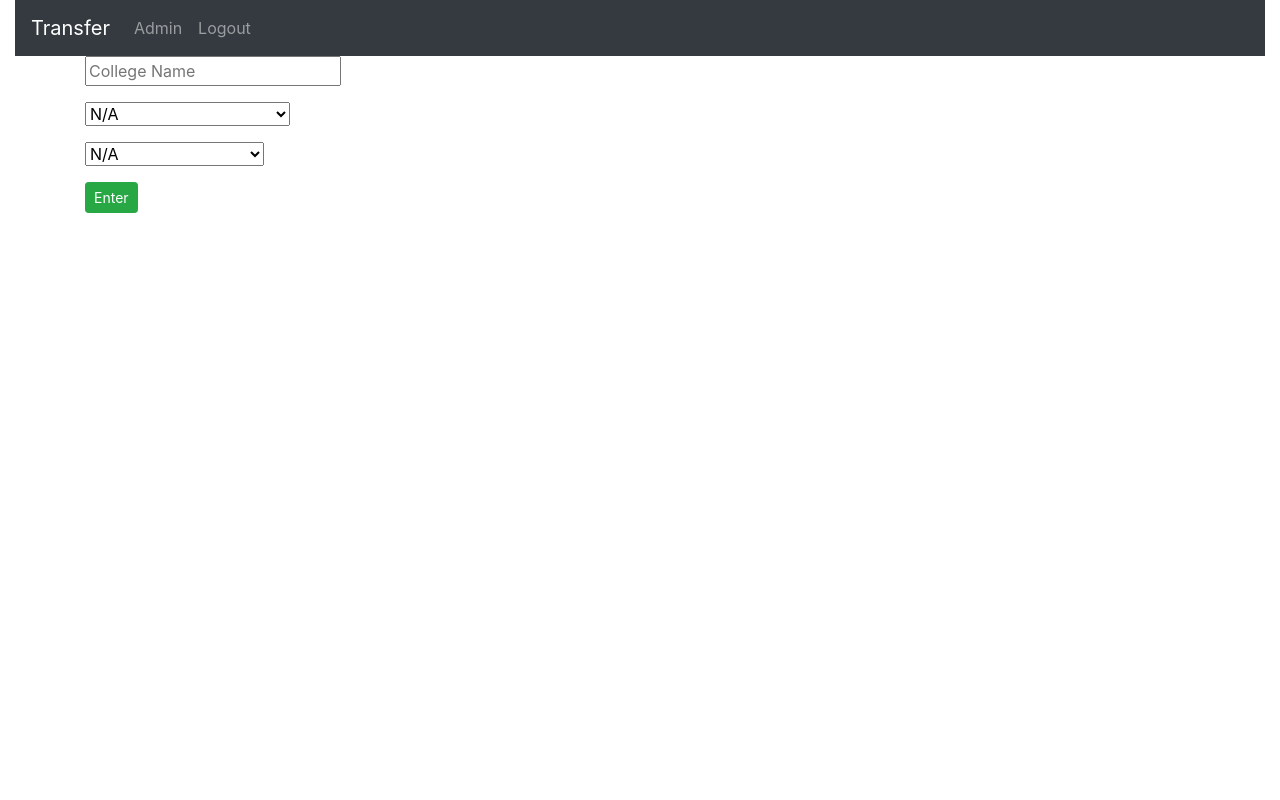
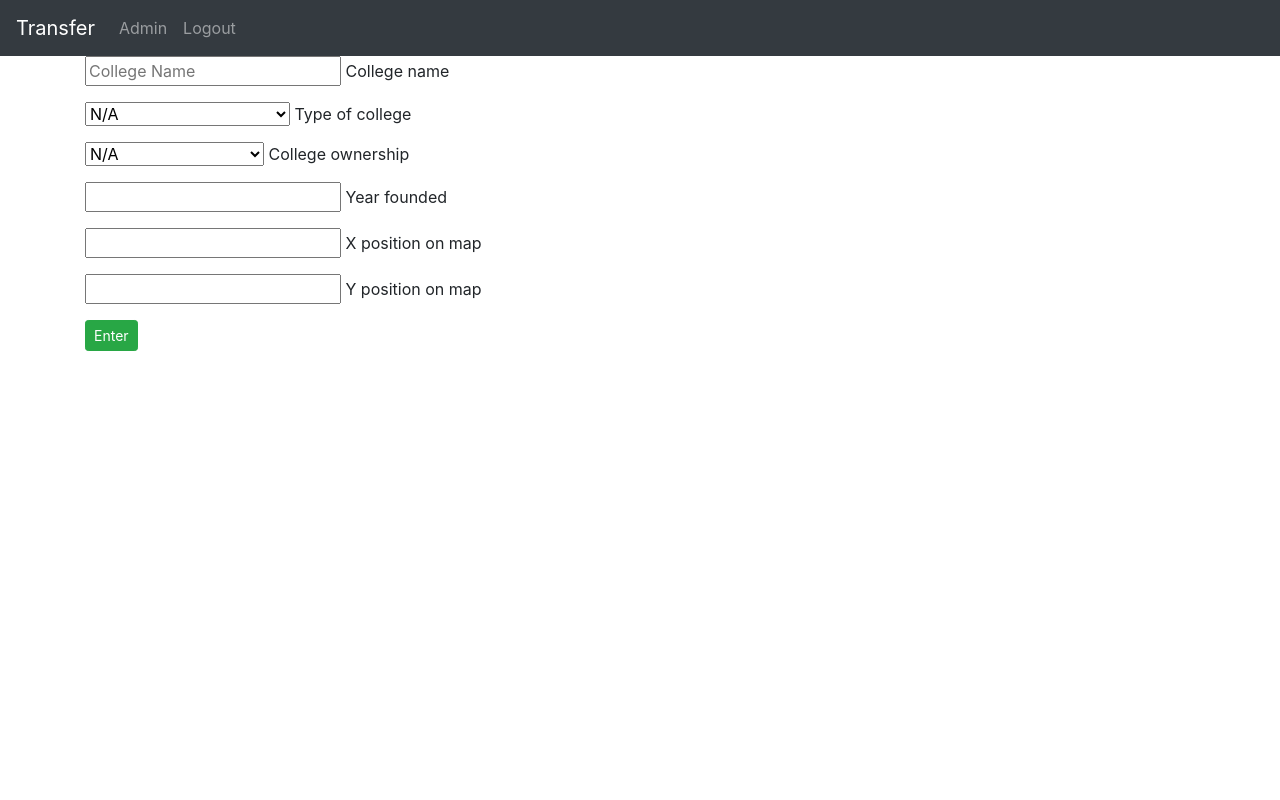
Before and after one commit to AndrewJager/MI-College-Transfer-Data, a Flask app: page /new_college in a window 1280 px wide. Run offline with Flask 2, Linux system fonts and the light colour scheme; a user stored in the database is signed in; tables that the repository leaves empty hold one stand-in row (values such as "Sample post"); some libraries are stand-ins or nearby versions.

Commit message:
add temp map

```diff
--- a/project/college/form.py
+++ b/project/college/form.py
@@ -1,5 +1,5 @@
 from flask_wtf import Form
-from wtforms import TextField, SelectField
+from wtforms import TextField, SelectField, IntegerField
 from wtforms.validators import DataRequired
 
 from constants import collegeTypes, collegeOwnerships
@@ -10,3 +10,6 @@ class CollegeForm(Form):
         choices=[(colType, colType) for colType in collegeTypes])
     collegeOwnership = SelectField('collegeOwner',
         choices=[(colOwner, colOwner) for colOwner in collegeOwnerships])
+    founded = IntegerField('founded')
+    xPosition = IntegerField('xPosition')
+    yPosition = IntegerField('yPosition')
--- a/project/college/templates/edit_college.html
+++ b/project/college/templates/edit_college.html
@@ -2,6 +2,7 @@
 
 {% block content %}
 
+<div class="container">
 <div class="row">
   <div class="col">
     <form class="form-newCollege" role="form" method="post" action="">
@@ -15,6 +16,7 @@
             {% endfor %}
           {% endif %}
         </span>
+        <span>College name</span>
       </p>
       <p>
       {{ form.collegeType() }}
@@ -25,6 +27,7 @@
             {% endfor %}
           {% endif %}
         </span>
+        <span>Type of college</span>
       </p>
       <p>
       {{ form.collegeOwnership() }}
@@ -35,10 +38,45 @@
             {% endfor %}
           {% endif %}
         </span>
+        <span>College ownership</span>
+      </p>
+      <p>
+      {{ form.founded() }}
+        <span class="error">
+          {% if form.founded.errors %}
+            {% for error in form.founded.errors %}
+              {{ error }}
+            {% endfor %}
+          {% endif %}
+        </span>
+        <span>Year founded</span>
+      </p>
+      <p>
+      {{ form.xPosition() }}
+        <span class="error">
+          {% if form.xPosition.errors %}
+            {% for error in form.xPosition.errors %}
+              {{ error }}
+            {% endfor %}
+          {% endif %}
+        </span>
+        <span>X position on map</span>
+      </p>
+      <p>
+      {{ form.yPosition() }}
+        <span class="error">
+          {% if form.yPosition.errors %}
+            {% for error in form.yPosition.errors %}
+              {{ error }}
+            {% endfor %}
+          {% endif %}
+        </span>
+        <span>Y position on map</span>
       </p>
       <button class="btn btn-sm btn-success" type="submit">Enter</button>
     </form>
   </div>
 </div>
+</div>
 
 {% endblock %}
--- a/project/college/views.py
+++ b/project/college/views.py
@@ -21,6 +21,9 @@ def newCollege():
             college.name = form.collegeName.data
             college.college_type = form.collegeType.data
             college.college_ownership = form.collegeOwnership.data
+            college.founded = form.founded.data
+            college.xPosition = form.xPosition.data
+            college.yPosition = form.yPosition.data
 
             db.session.add(college)
             db.session.commit()
@@ -38,12 +41,19 @@ def editCollege(id):
         form.collegeName.data = college.name
         form.collegeType.data = college.college_type
         form.collegeOwnership.data = college.college_ownership
+        form.founded.data = college.founded
+        form.xPosition.data = college.xPosition
+        form.yPosition.data = college.yPosition
 
     if request.method == 'POST':
         college.name = form.collegeName.data
         college.college_type = form.collegeType.data
         college.college_ownership = form.collegeOwnership.data
+        college.founded = form.founded.data
+        college.xPosition = form.xPosition.data
+        college.yPosition = form.yPosition.data
 
         db.session.commit()
+        return redirect(url_for('home.home'))
 
     return render_template('edit_college.html', user=user, form=form)
--- a/project/static/styles.css
+++ b/project/static/styles.css
@@ -1,3 +1,34 @@
 .collegeListing {
     display: inline;
 }
+
+.map {
+    width: 100%;
+    height: 100%;
+    min-height: 100%;
+    background: url(/static/images/USMap.svg);
+    background-size: 6000px;
+    background-position: 70% 20%;
+}
+
+.mapCircle {
+    overflow: visible;
+    position: absolute;
+}
+
+html, body {
+    height: 100%;
+}
+
+.fill {
+    min-height: 100%;
+}
+
+rect {
+    width: 100%;
+    height: 100%;
+    fill: #69c;
+    stroke: #069;
+    stroke-width: 5px;
+    opacity: 0.5
+  }
--- a/project/templates/base.html
+++ b/project/templates/base.html
@@ -11,7 +11,6 @@
         {% block head %}{% endblock %}
     </head>
     <body>
-        <div class="container-fluid">
         <nav class="navbar navbar-expand-lg navbar-dark bg-dark">
             <a class="navbar-brand" href="/">Transfer</a>
             <button class="navbar-toggler" type="button" data-toggle="collapse" data-target="#mainNavbar" aria-controls="navbarNavAltMarkup" aria-expanded="false" aria-label="Toggle navigation">
@@ -39,9 +38,6 @@
                 </button>
                 </div>
         {% endif %}
-            <div class="container">
         {% block content %}{% endblock %}
-            </div>
-        </div>
     </body>
 </html>
```
Also changed, not shown: migrations/versions/d7df587ba4e3_.py (added, +30 -0 lines), project/home/templates/index.html (+11 -0 lines), project/models.py (+16 -0 lines), project/static/images/USMap.svg (added). Lines whose indentation alone changed are shown as unchanged.
